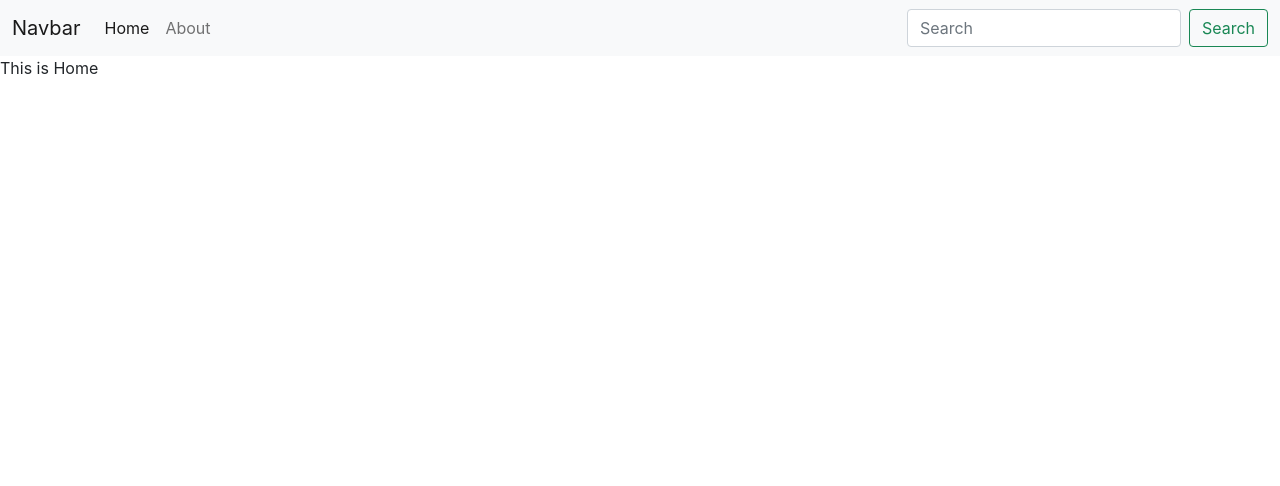
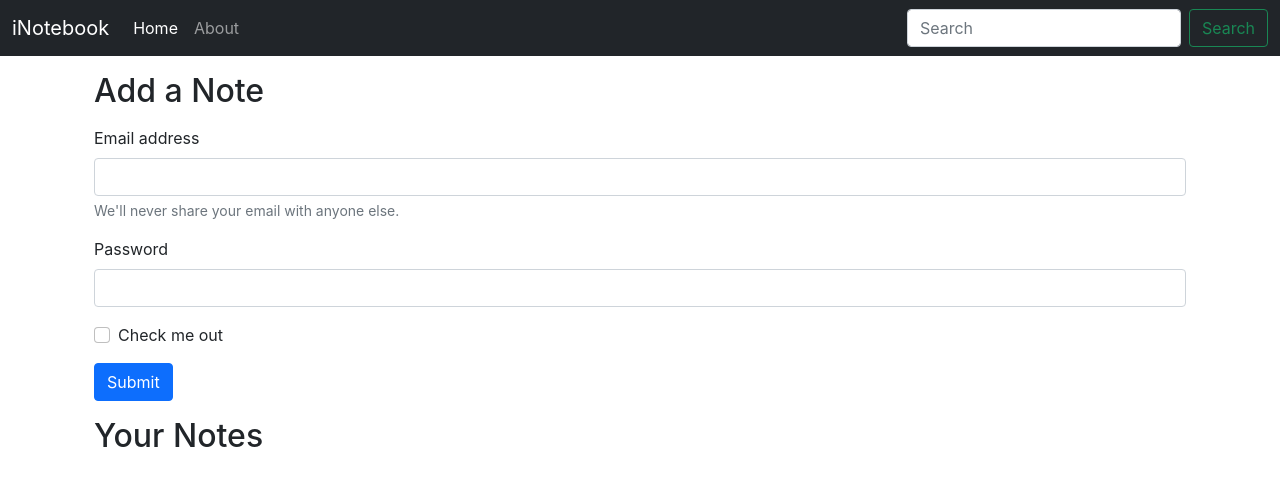
Before and after one commit to tanzeelqureshi2/Inotebook, a React (Create React App) app: page / in a window 1280 px wide. Shown: the top 486 px of the page. Built offline with nearby package versions, Linux system fonts and the light colour scheme; the HTML template or start-up script is replaced by a standard one.

Commit message:
Add useLocation hook and refactor Navbar in iNotebook

```diff
--- a/src/App.js
+++ b/src/App.js
@@ -11,8 +11,7 @@
       <NoteState>
         <Router>
           <Navbar />
-          {/* A <Switch> looks through its children <Route>s and
-            renders the first one that matches the current URL. */}
+          <div className="container">
             <Switch>
               <Route exact path="/">
                 <Home />
@@ -21,6 +20,7 @@
                 <About />
               </Route>
             </Switch>
+          </div>
         </Router>
       </NoteState>
     </>
--- a/src/components/About.js
+++ b/src/components/About.js
@@ -1,16 +1,9 @@
-import React,{useContext,useEffect} from 'react';
-import noteContext from '../context/notes/noteContext';
+import React from 'react';
 
 const About = () => {
-  const a=useContext(noteContext);
-  useEffect(() => {
-    a.update(); // eslint-disable-next-line
-  }, [])
-
-
   return (
     <div>
-      This is About {a.state.name} and he is in class {a.state.class}
+      This is About page
     </div>
   )
 }
--- a/src/components/Home.js
+++ b/src/components/Home.js
@@ -1,11 +1,55 @@
-import React from 'react'
+import React from "react";
 
 const Home = () => {
   return (
     <div>
-      This is Home
+      <div className="container my-3">
+        <h2>Add a Note</h2>
+        <form className="my-3">
+          <div className="mb-3">
+            <label for="exampleInputEmail1" className="form-label">
+              Email address
+            </label>
+            <input
+              type="email"
+              className="form-control"
+              id="exampleInputEmail1"
+              aria-describedby="emailHelp"
+            />
+            <div id="emailHelp" className="form-text">
+              We'll never share your email with anyone else.
+            </div>
+          </div>
+          <div className="mb-3">
+            <label for="exampleInputPassword1" className="form-label">
+              Password
+            </label>
+            <input
+              type="password"
+              className="form-control"
+              id="exampleInputPassword1"
+            />
+          </div>
+          <div className="mb-3 form-check">
+            <input
+              type="checkbox"
+              className="form-check-input"
+              id="exampleCheck1"
+            />
+            <label className="form-check-label" for="exampleCheck1">
+              Check me out
+            </label>
+          </div>
+          <button type="submit" className="btn btn-primary">
+            Submit
+          </button>
+        </form>
+      </div>
+      <div className="container my-3">
+      <h2>Your Notes</h2>
+      </div>
     </div>
-  )
-}
+  );
+};
 
-export default Home
+export default Home;
--- a/src/components/Navbar.js
+++ b/src/components/Navbar.js
@@ -1,12 +1,17 @@
-import React from "react";
-import { Link } from "react-router-dom";
+import React,{ useEffect }  from "react";
+import { Link,useLocation } from "react-router-dom";
+
 
 const Navbar = () => {
+  let location = useLocation();
+  useEffect(() => {
+    console.log(location.pathname);
+    }, [location]);
   return (
-    <nav className="navbar navbar-expand-lg navbar-light bg-light">
+    <nav className="navbar navbar-expand-lg navbar-dark bg-dark">
       <div className="container-fluid">
         <Link className="navbar-brand" to="/">
-          Navbar
+          iNotebook
         </Link>
         <button
           className="navbar-toggler"
@@ -22,12 +27,12 @@
         <div className="collapse navbar-collapse" id="navbarSupportedContent">
           <ul className="navbar-nav me-auto mb-2 mb-lg-0">
             <li className="nav-item">
-              <Link className="nav-link active" aria-current="page" to="/">
+              <Link className={`nav-link ${location.pathname==="/"?"active":""}`} aria-current="page" to="/">
                 Home
               </Link>
             </li>
             <li className="nav-item">
-              <Link className="nav-link" to="/about">
+              <Link className={`nav-link ${location.pathname==="/about"?"active":""}`} to="/about">
                 About
               </Link>
             </li>
--- a/src/context/notes/NoteState.js
+++ b/src/context/notes/NoteState.js
@@ -1,22 +1,10 @@
 import NoteContext from "./noteContext";
-import {useState} from "react";
+//import {useState} from "react";
 
 const NoteState=(props)=>{
-      const s1={
-          "name":"Tanzeel",
-          "class":"5b"
-      }
-      const [state, setState] = useState(s1);
-      const update=()=>{
-          setTimeout(() => {
-              setState({
-                "name":"Sharjeel",
-                "class":"4b"
-              })
-          }, 1000);
-      }
+
       return (
-          <NoteContext.Provider value={{state,update}}>
+          <NoteContext.Provider value={{}}>
               {props.children}
           </NoteContext.Provider>
       )
```
Lines whose indentation alone changed are shown as unchanged.
